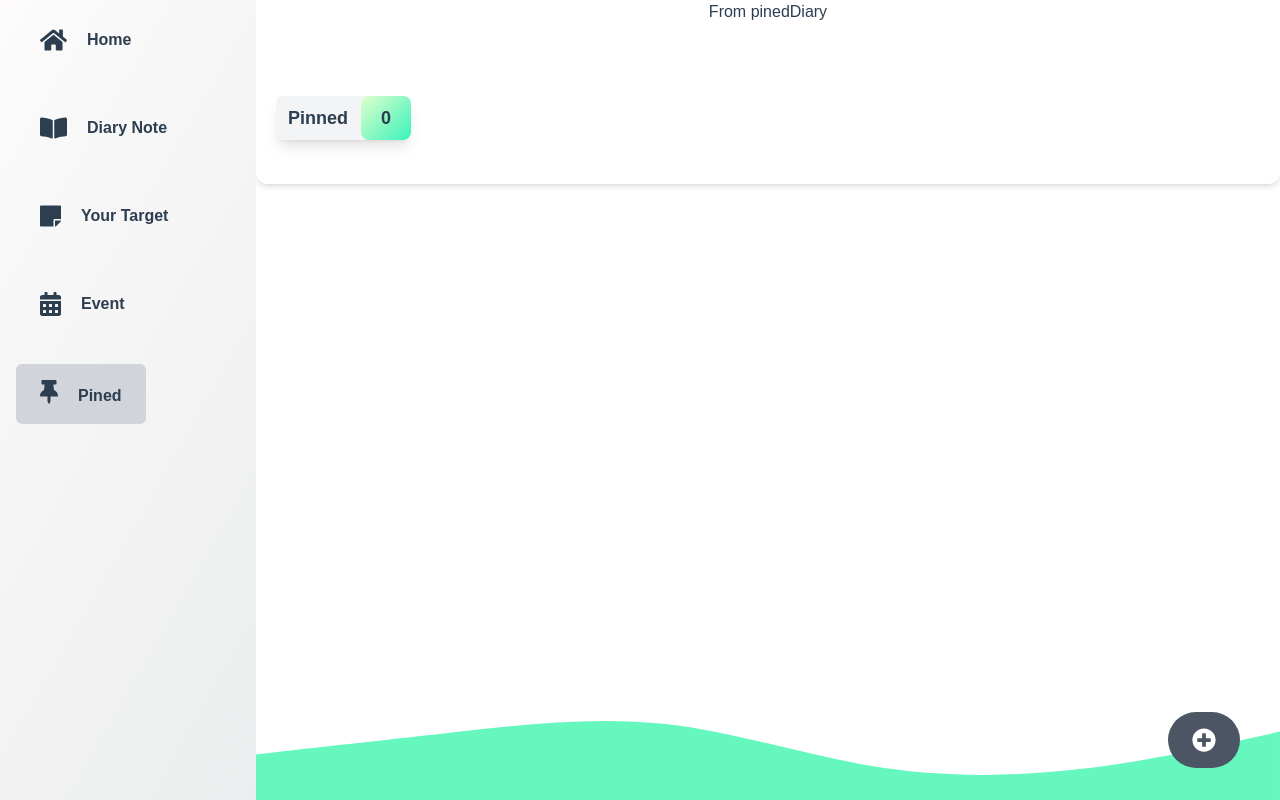
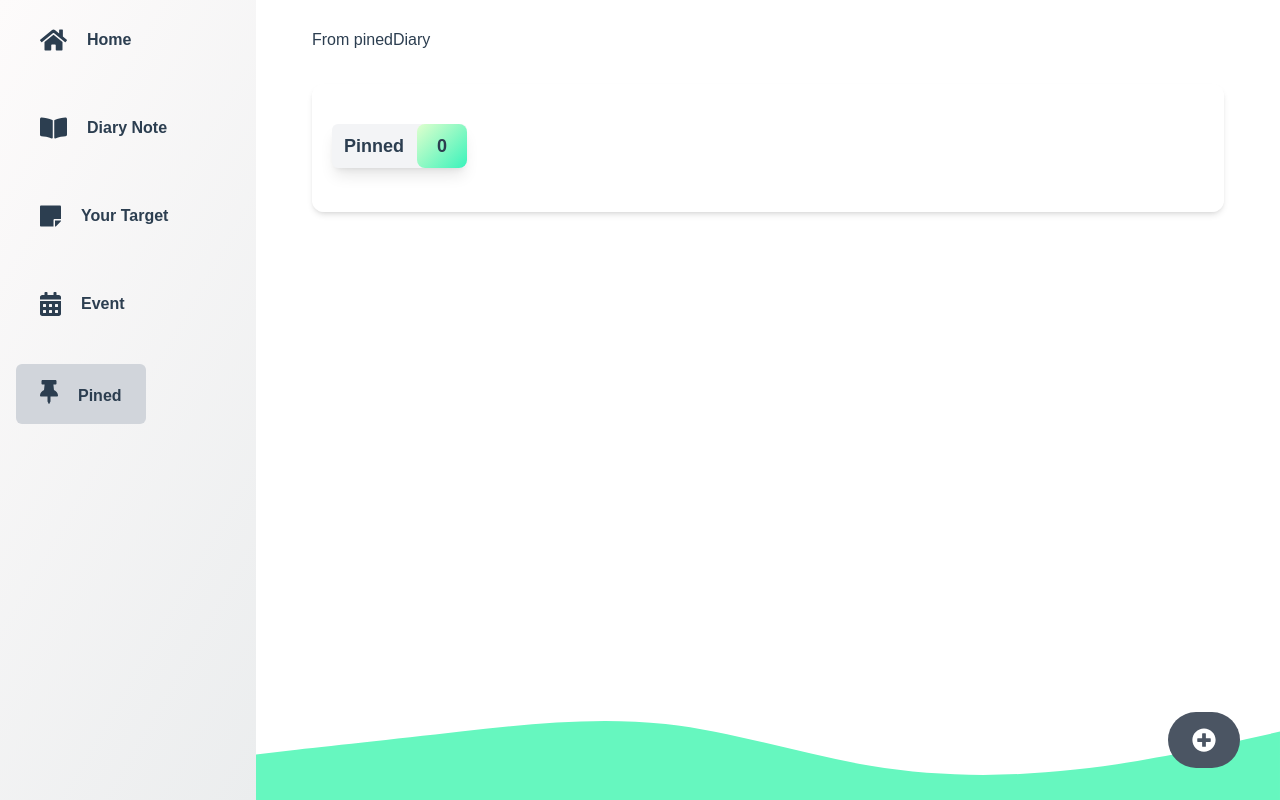
Before and after one commit to gkyla/moralize, a Vue app: page /pined in a window 1280 px wide. Built offline with nearby package versions, Linux system fonts and the light colour scheme; what @ckeditor/ckeditor5-vue would draw is missing.

Commit message:
add container-page class to the wrapper 🎁

```diff
--- a/src/views/Event.vue
+++ b/src/views/Event.vue
@@ -1,5 +1,5 @@
 <template>
-  <div id="event">
+  <div id="event" class="container-page">
     <h1 class="text-4xl">Calendar Event</h1>
     <FullCalendar :options="calendarOptions" />
   </div>
--- a/src/views/Pined.vue
+++ b/src/views/Pined.vue
@@ -1,5 +1,5 @@
 <template>
-  <div id="Pined">
+  <div id="Pined" class="container-page">
     <p>From pinedDiary</p>
     <section
       id="list-diary"
@@ -22,7 +22,7 @@
           v-for="diary in pinnedDiary"
           :key="diary.id"
           :diary="diary"
-          :customClass="['grid-diary-item']"
+          :customClass="['grid-diary-item', 'text-left']"
         ></card-diary>
       </div>
     </section>
```
